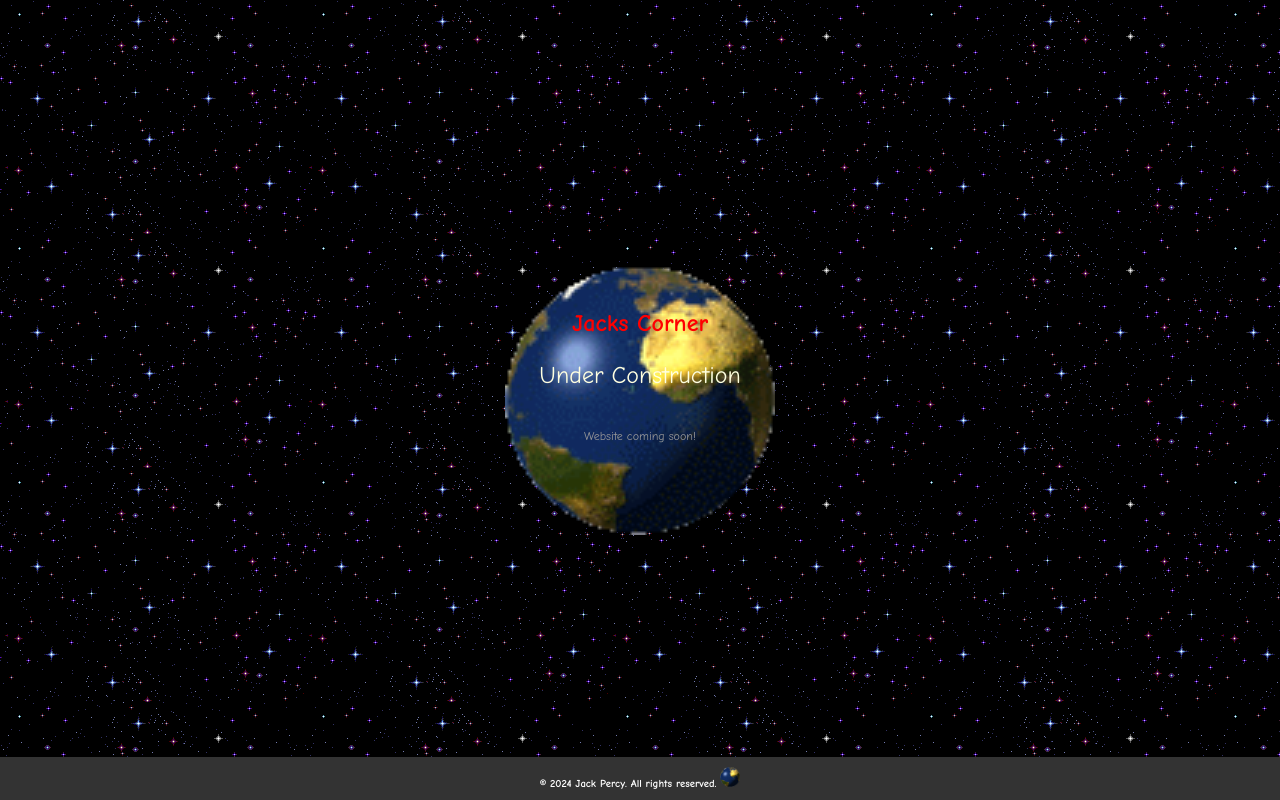
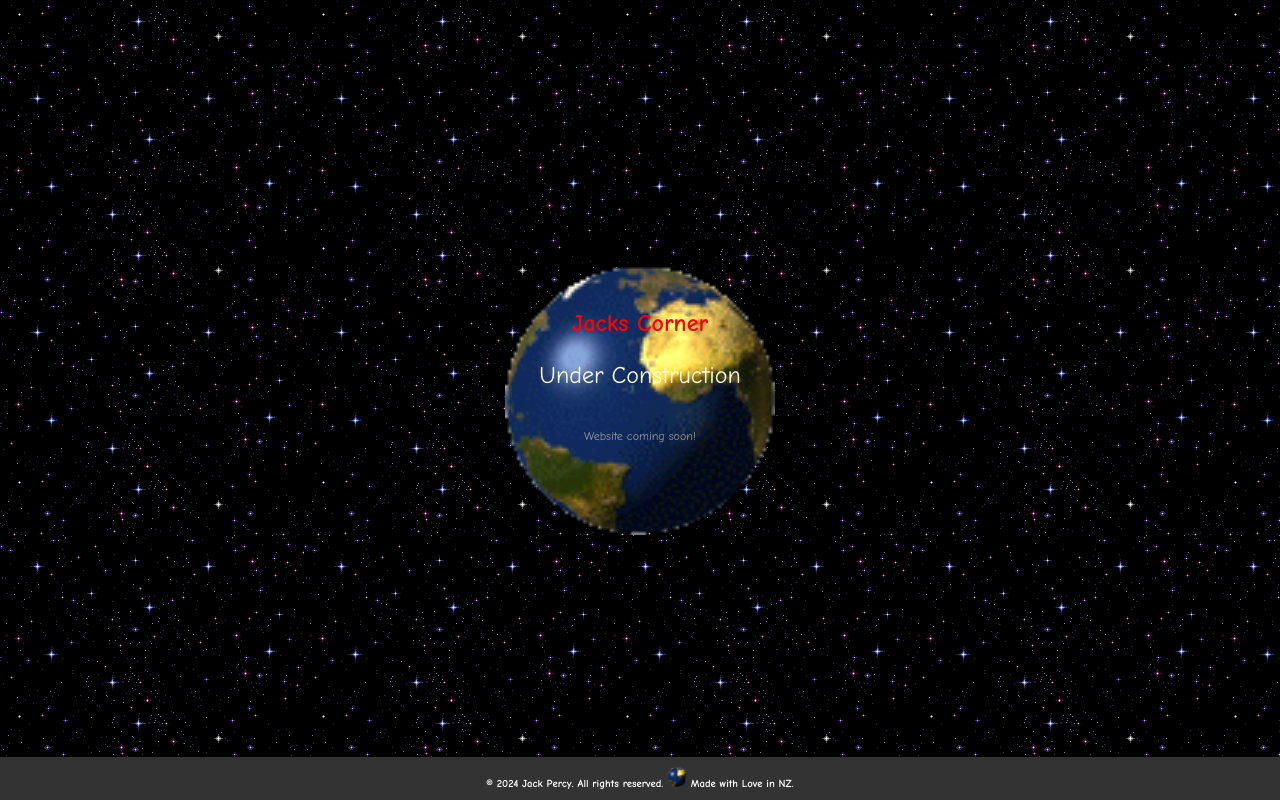
Before and after one commit to Jaxku/JacksCorner, a plain HTML site: page UnderConstructionPage.html in a window 1280 px wide. Drawn offline with Linux system fonts and the light colour scheme.

Commit message:
Additonal Symbols

```diff
--- a/UnderConstructionPage.html
+++ b/UnderConstructionPage.html
@@ -75,7 +75,7 @@
         <p class="credits">Website coming soon!</p>
     </div>
     <footer class="footer">
-        <h6>© 2024 Jack Percy. All rights reserved. <img src="https://github.com/Jaxku/JacksCorner/blob/main/Image%20Assets/Icons/globe2.gif?raw=true" alt="GIF Symbol" width="20" height="20"></h6>
+        <h6>© 2024 Jack Percy. All rights reserved. <img src="https://github.com/Jaxku/JacksCorner/blob/main/Image%20Assets/Icons/globe2.gif?raw=true" alt="GIF Symbol" width="20" height="20"; <h6> Made with Love in NZ.
     </footer>
 </body>
 </html>
```
Also changed, not shown: Image Assets/Icons/MadeWithMacOS.gif (added).
